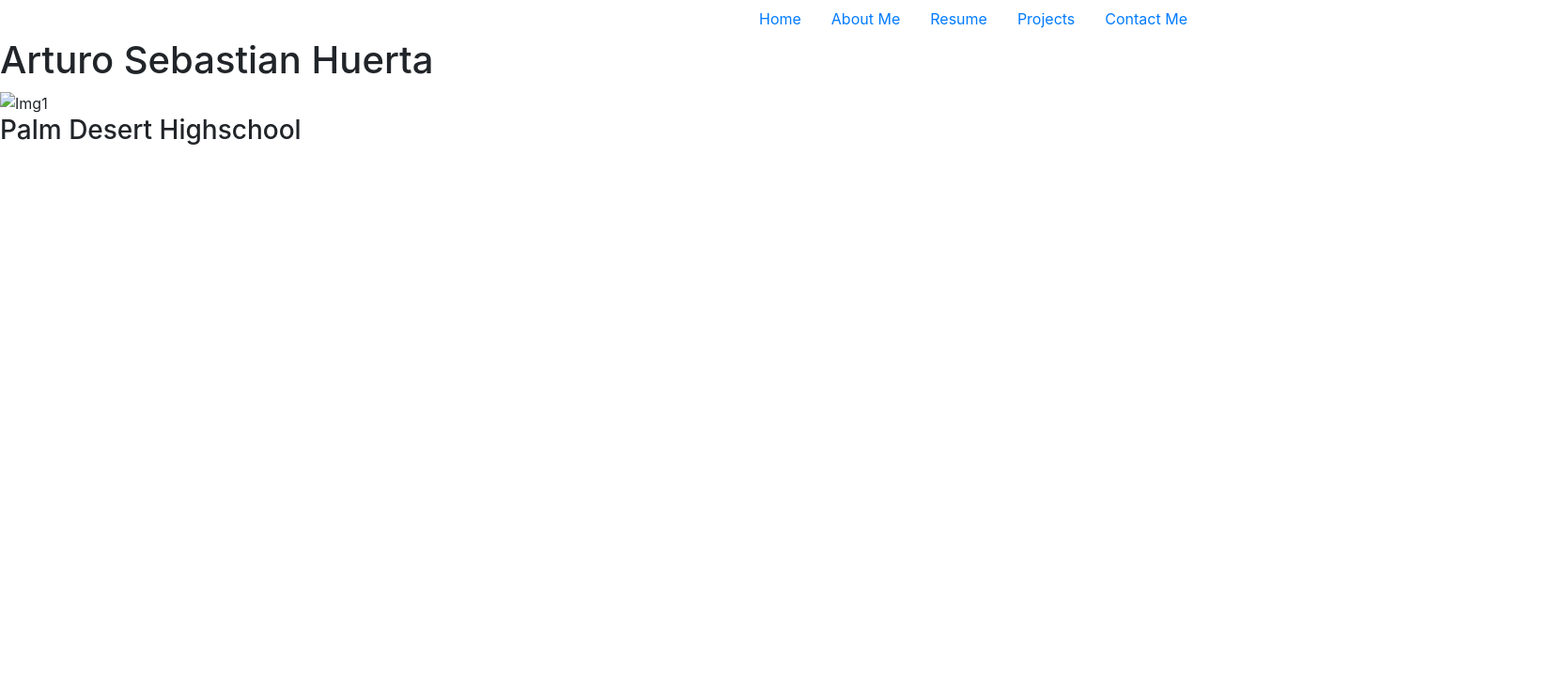
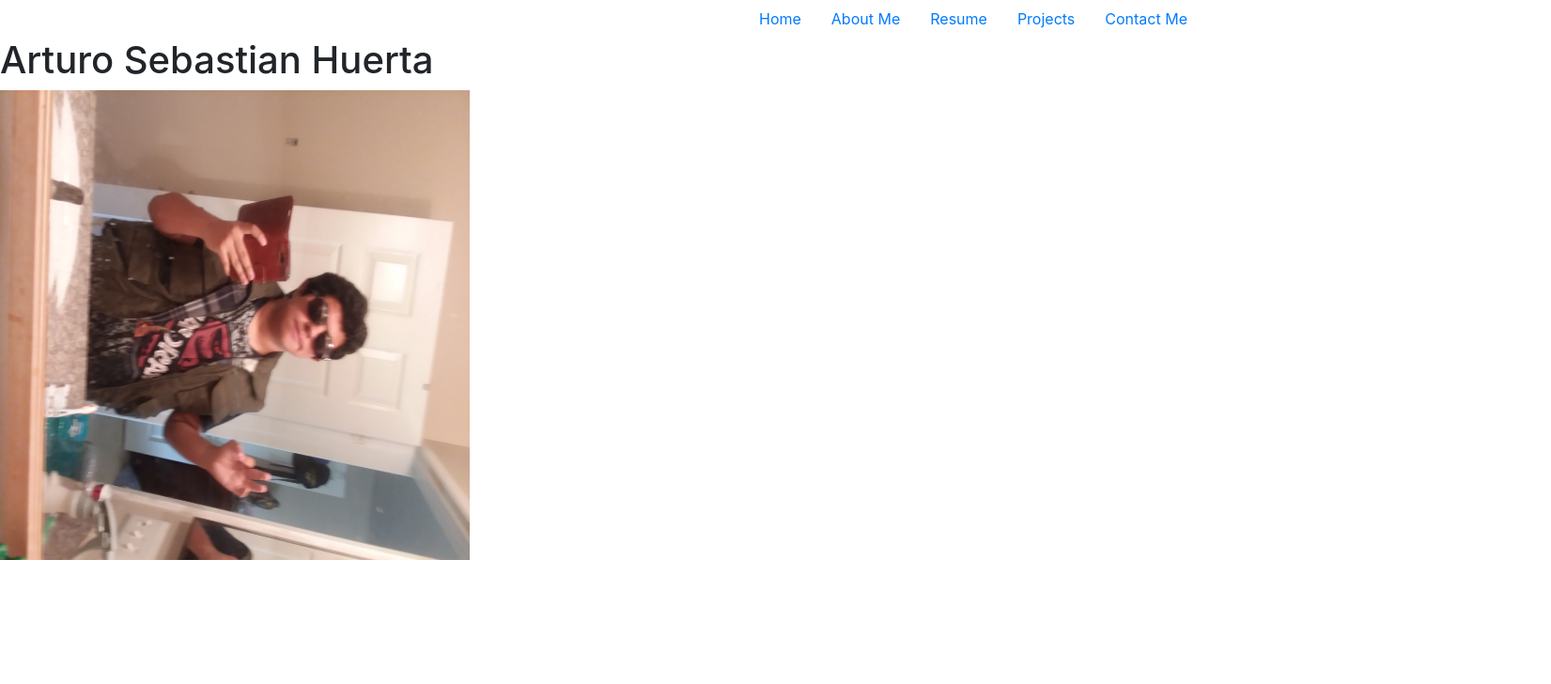
Before and after one commit to arturohuerta/arturohuerta.github.io, a plain HTML site: page index.html in a window 1280 px wide. Shown: the top 728 px of the page at 94% size, 1651 px wide, since content can reach past the window. Drawn offline with nearby package versions, Linux system fonts and the light colour scheme.

Commit message:
i figured out how to add images and just have to finish up adding them

```diff
--- a/index.html
+++ b/index.html
@@ -2,6 +2,7 @@
 <html lang "un-us">
 <header>
  <link rel="stylesheet" href="https://stackpath.bootstrapcdn.com/bootstrap/4.1.3/css/bootstrap.min.css" integrity="sha384-MCw98/SFnGE8fJT3GXwEOngsV7Zt27NXFoaoApmYm81iuXoPkFOJwJ8ERdknLPMO" crossorigin="anonymous">
+ <link rel="stylesheet" href="style.css">
 <ul class="nav justify-content-end">
   <li class="nav-item">
     <a class="nav-link active" href="#">Home</a>
@@ -21,9 +22,9 @@
     <h1> Arturo Sebastian Huerta</h1>
 </header>
   <body>
-    <img class=Image1 src"https://drive.google.com/open?id=0B-fh8dDGcwhlcVdCNDdDLWNJUDFqc21GTnRFZlIzbnB3Zzdr" alt=Img1>
+    <img class=Image1 src="gamerstyle.jpg">
 </body>
 </header>
 <footer>
-  <h3>Palm Desert Highschool</h3>
+  <h3 class="PDHS">Palm Desert Highschool</h3>
 </footer>
--- /dev/null
+++ b/style.css
@@ -0,0 +1,9 @@
+.Image1 {
+    width: 500px;
+    height: 500px;
+    transform: rotate(90deg);
+}
+.PDHS {
+    padding-top: 400px;
+    padding-left: 1500px;
+}
```
Also changed, not shown: gamerstyle.jpg (added).
